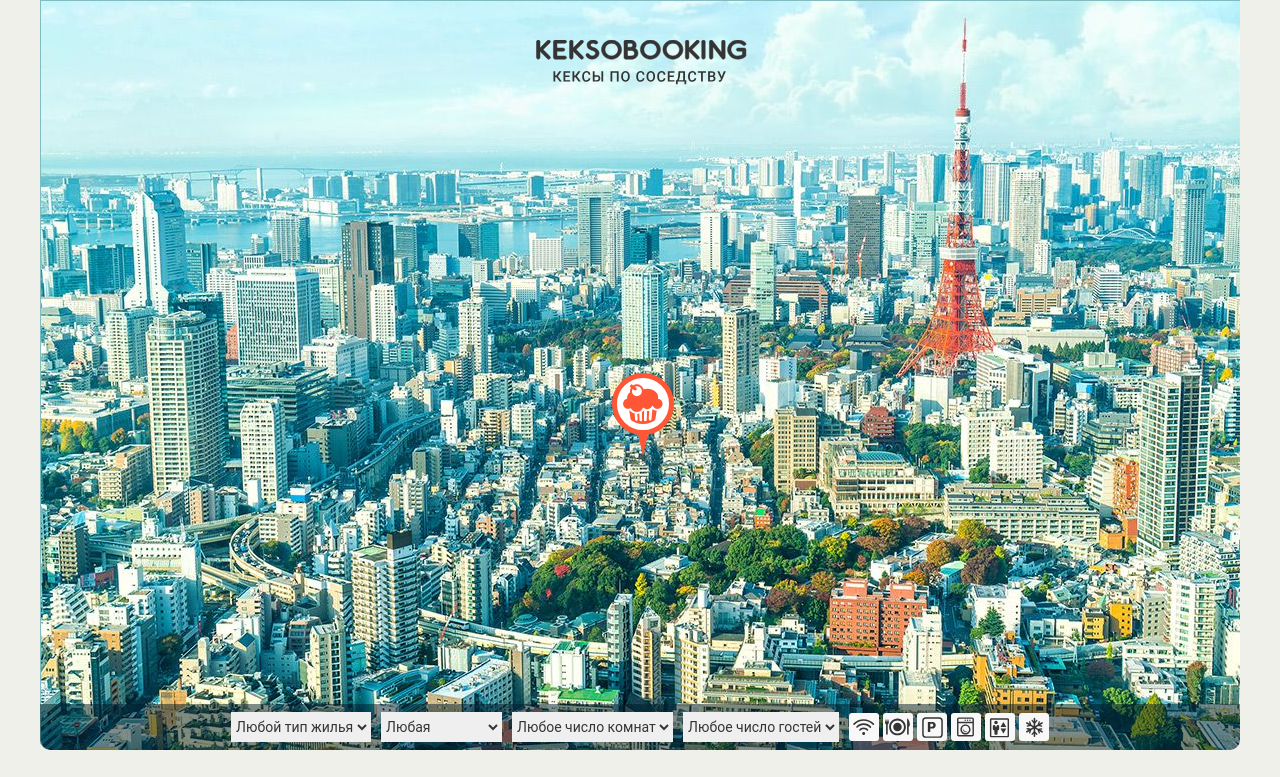
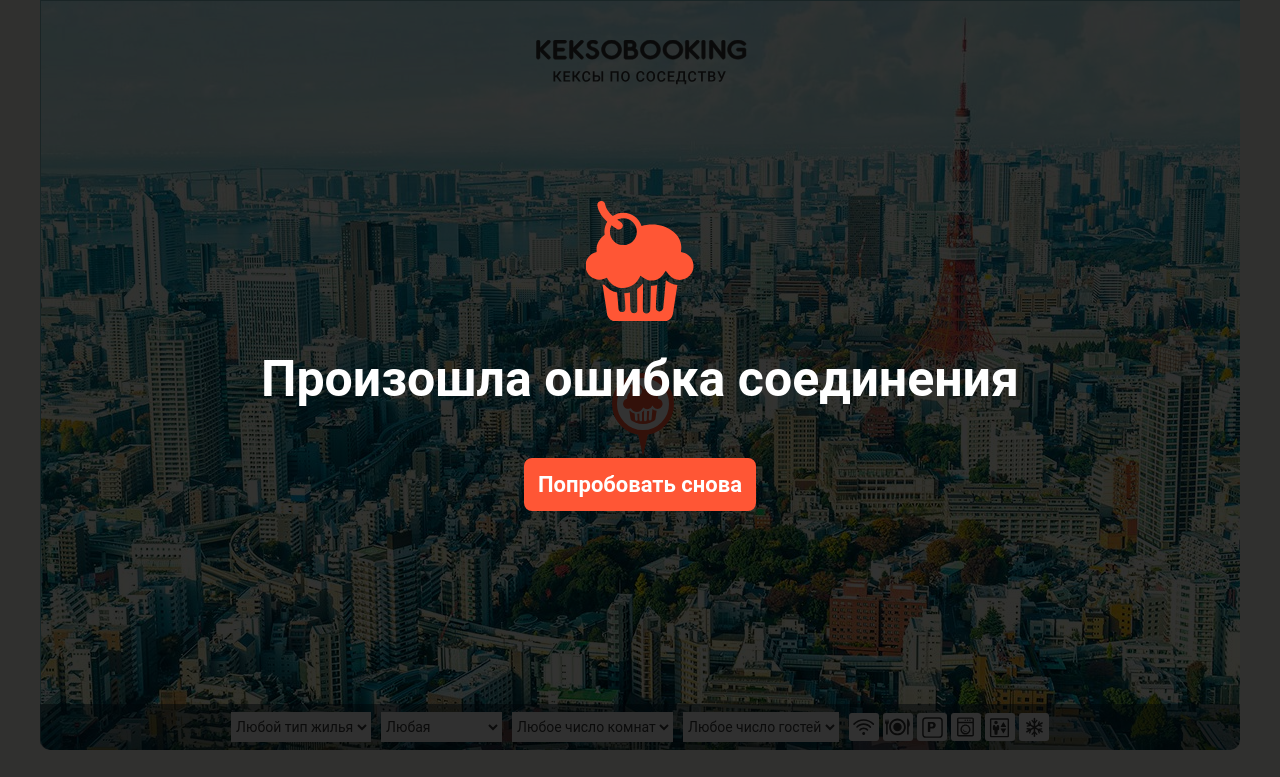
Before and after one commit to dimkinx/982629-keksobooking-17, a website: page index.html in a window 1280 px wide. Both pictures are taken after a click on the button "Поставь меня куда-нибудь". Shown: the top 777 px of the page. Drawn offline with Linux system fonts and the light colour scheme; no server answers; files whose address does not match are found by name.

Commit message:
Отрисовывает сообщение об ошибке запроса

```diff
--- a/index.html
+++ b/index.html
@@ -251,12 +251,13 @@
   <script src="js/types.js"></script>
   <script src="js/utils.js"></script>
   <script src="js/backend.js"></script>
+  <script src="js/message.js"></script>
   <script src="js/map.js"></script>
   <script src="js/pin.js"></script>
   <script src="js/filter.js"></script>
   <script src="js/ad.js"></script>
   <script src="js/page.js"></script>
-  <script src="js/index.js"></script>
+  <script src="js/main.js"></script>
 
 </body>
 </html>
--- a/js/backend.js
+++ b/js/backend.js
@@ -3,7 +3,7 @@
 (function (Req) {
   var createRequest = function (loadHandler, errorHandler) {
     var xhr = new XMLHttpRequest();
-    xhr.responseType = Req.Type;
+    xhr.responseType = Req.TYPE;
     xhr.timeout = Req.TIMEOUT;
 
     errorHandler = errorHandler || function (errorMessage) {
@@ -27,6 +27,7 @@
     xhr.addEventListener('error', function () {
       errorHandler('Произошла ошибка соединения');
     });
+
     xhr.addEventListener('timeout', function () {
       errorHandler('Запрос не успел выполниться за ' + xhr.timeout + 'мс');
     });
--- a/js/map.js
+++ b/js/map.js
@@ -12,7 +12,7 @@
     pin.style.left = (ad.location.x - types.PinSize.RADIUS) + 'px';
     pin.style.top = ad.location.y + 'px';
     image.src = ad.author.avatar;
-    image.alt = ad.offer.type;
+    image.alt = ad.offer.title;
 
     return pin;
   };
@@ -27,18 +27,22 @@
     pinsContainer.appendChild(fragment);
   };
 
-  var renderPinsOnce = utils.once(function () {
-    var loadHandler = function (pins) {
-      renderPins(pins);
-    };
+  var loadHandler = function (data) {
+    renderPins(data);
+  };
 
-    window.backend.load(loadHandler);
-  });
+  var errorHandler = function (errorMessage) {
+    window.message.error(errorMessage);
+  };
+
+  var drawPins = function () {
+    window.backend.load(loadHandler, errorHandler);
+  };
 
   var activate = function () {
     mapSection.classList.remove('map--faded');
 
-    renderPinsOnce();
+    drawPins();
   };
 
   var deactivate = function () {
@@ -48,5 +52,6 @@
   window.map = {
     activate: activate,
     deactivate: deactivate,
+    drawPins: drawPins,
   };
 })(window.types, window.utils);
--- /dev/null
+++ b/js/message.js
@@ -0,0 +1,25 @@
+'use strict';
+
+(function (utils) {
+  var footerElement = document.querySelector('footer');
+  var errorTemplate = document.querySelector('#error').content.querySelector('.error');
+
+  var error = function (errorMessage) {
+    var errorElement = errorTemplate.cloneNode(true);
+    utils.insertAfter(errorElement, footerElement);
+
+    errorElement.querySelector('.error__message').textContent = errorMessage;
+
+    var tryHandler = function () {
+      errorElement.remove();
+      window.map.drawPins();
+    };
+
+    var errorButton = errorElement.querySelector('.error__button');
+    errorButton.addEventListener('click', tryHandler, {once: true});
+  };
+
+  window.message = {
+    error: error,
+  };
+})(window.utils);
--- a/js/types.js
+++ b/js/types.js
@@ -2,8 +2,8 @@
 
 (function () {
   var Request = {
-    TIMEOUT: 10000,
-    Type: 'json',
+    TIMEOUT: 1000,
+    TYPE: 'json',
     Url: {
       GET: 'https://js.dump.academy/keksobooking/data',
       POST: 'https://js.dump.academy/keksobooking',
--- a/js/utils.js
+++ b/js/utils.js
@@ -47,10 +47,15 @@
     };
   };
 
+  var insertAfter = function (newNode, referenceNode) {
+    referenceNode.parentNode.insertBefore(newNode, referenceNode.nextSibling);
+  };
+
   window.utils = {
     setDisabled: setDisabled,
     unsetDisabled: unsetDisabled,
     once: once,
     makeDragStart: makeDragStart,
+    insertAfter: insertAfter,
   };
 })();
```
Also changed, not shown: js/main.js (renamed from js/index.js).
